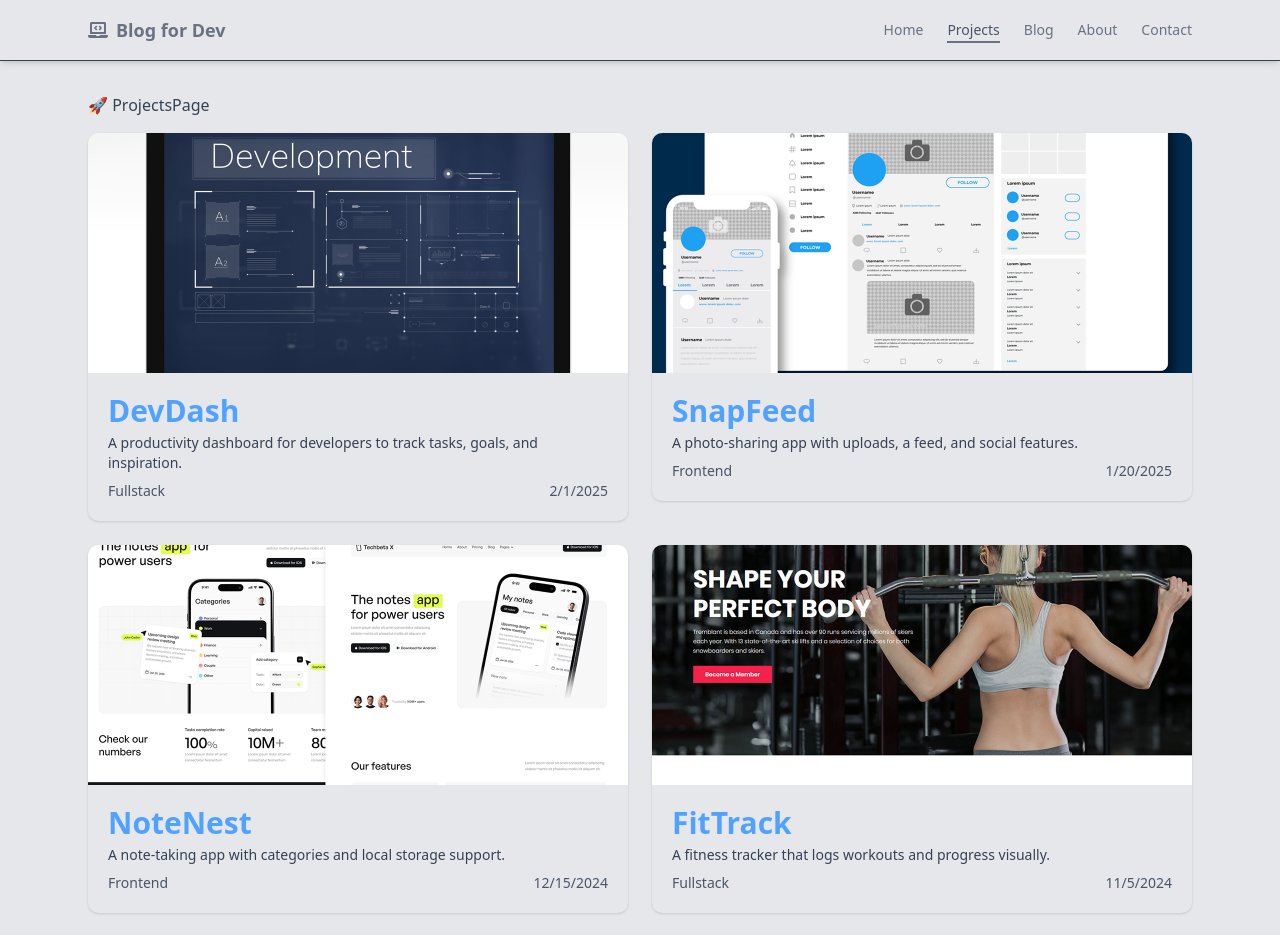
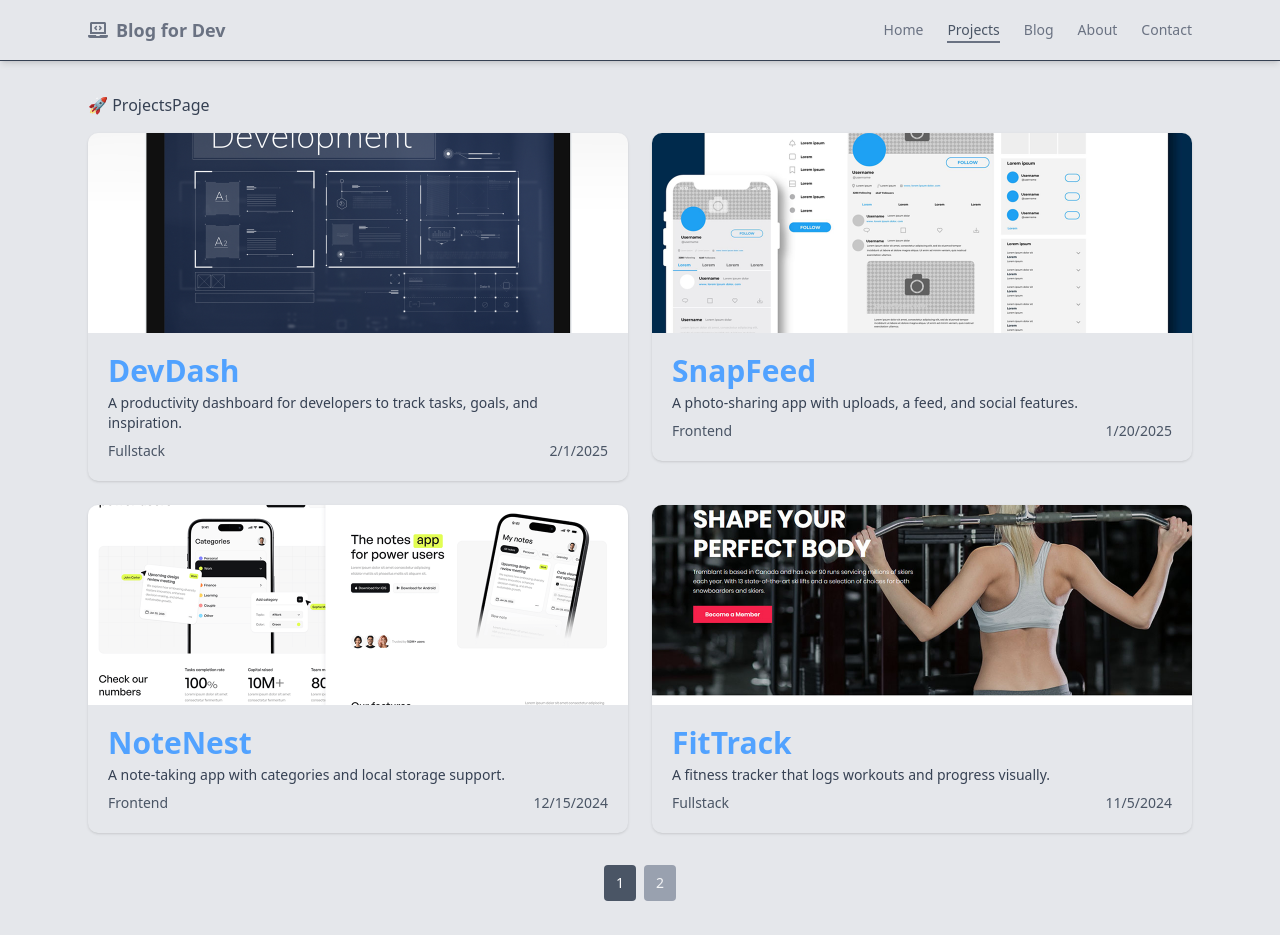
Before and after one commit to radu-bordea/NEXTjs-BlogFolio, a Next.js app: page /projects in a window 1280 px wide. Shown: the top 935 px of the page. Built offline with nearby package versions, Linux system fonts and the light colour scheme; data requests are answered from the project's data file.

Commit message:
implement pagination

```diff
--- a/app/projects/page.tsx
+++ b/app/projects/page.tsx
@@ -1,6 +1,8 @@
 import ProjectCard from "@/components/ProjectCard";
 import type { Project } from "@/types";
 import { notFound } from "next/navigation";
+
+import PaginationWrapper from "@/components/PaginationWrapper";
 
 export async function getData(): Promise<{ projects: Project[] }> {
   const res = await fetch("http://localhost:8000/projects", {
@@ -17,14 +19,9 @@ const ProjectsPage = async () => {
   const { projects } = await getData();
 
   return (
-    <div>
-      <h2 className="mb-4">🚀 ProjectsPage</h2>
-      <div className="grid gap-6 sm:grid-cols-2">
-        {projects.map((project) => (
-          <ProjectCard key={project.id} project={project} />
-        ))}
-      </div>
-    </div>
+    <>
+      <PaginationWrapper projects={projects}/>
+    </>
   );
 };
 
--- /dev/null
+++ b/components/Pagination.tsx
@@ -0,0 +1,30 @@
+import { Button } from "./ui/button";
+type PaginationProps = {
+  totalPages: number;
+  currentPage: number;
+  onPageChange: (page: number) => void;
+};
+
+const Pagination = ({ totalPages, currentPage, onPageChange }:PaginationProps) => {
+  if (totalPages <= 1) return null;
+
+  return (
+    <div className="flex justify-center gap-2 mt-8">
+      {Array.from({ length: totalPages }, (_, idx) => (
+        <Button
+          key={idx + 1}
+          className={`px-3 py-1 cursor-pointer, rounded ${
+            currentPage === idx + 1
+              ? "bg-gray-600 text-white"
+              : "bg-gray-400 text-gray-100"
+          }`}
+          onClick={() => onPageChange(idx + 1)}
+        >
+          {idx + 1}
+        </Button>
+      ))}
+    </div>
+  );
+};
+
+export default Pagination;
--- /dev/null
+++ b/components/PaginationWrapper.tsx
@@ -0,0 +1,32 @@
+'use client'
+
+import { Project } from "@/types";
+import Pagination from "./Pagination";
+import ProjectCard from "./ProjectCard";
+import { useState } from "react";
+
+const PaginationWrapper = ({projects}:{projects:Project[]}) => {
+
+  const [currentPage, setCurrentPage] = useState(1);
+  const projectsPerPage = 4;
+
+  // Calculate total pages
+  const totalPages = Math.ceil(projects.length / projectsPerPage);
+
+  // Get current pages projects
+  const indexOfLast = currentPage * projectsPerPage;
+  const indexOfFirst = indexOfLast - projectsPerPage;
+  const currentProjects = projects.slice(indexOfFirst, indexOfLast);
+
+    return (     <>
+      <h2 className="mb-4">🚀 ProjectsPage</h2>
+      <div className="grid gap-6 sm:grid-cols-2">
+        {currentProjects.map((project) => (
+          <ProjectCard key={project.id} project={project} />
+        ))}
+      </div>
+      <Pagination totalPages={totalPages} currentPage={currentPage} onPageChange={setCurrentPage}/>
+    </> );
+}
+
+export default PaginationWrapper;
--- a/components/ProjectCard.tsx
+++ b/components/ProjectCard.tsx
@@ -9,7 +9,7 @@ const ProjectCard = ({ project }: { project: Project }) => {
       href={`/projects/${project.id}`}
     >
       <div className="bg-gray-200 text-gray-700 rounded-lg overflow-hidden shadow-sm transition hover:shadow-lg">
-        <div className="relative w-full h-60">
+        <div className="relative w-full h-50">
           <Image
             src={project.image}
             alt={project.title}
```
